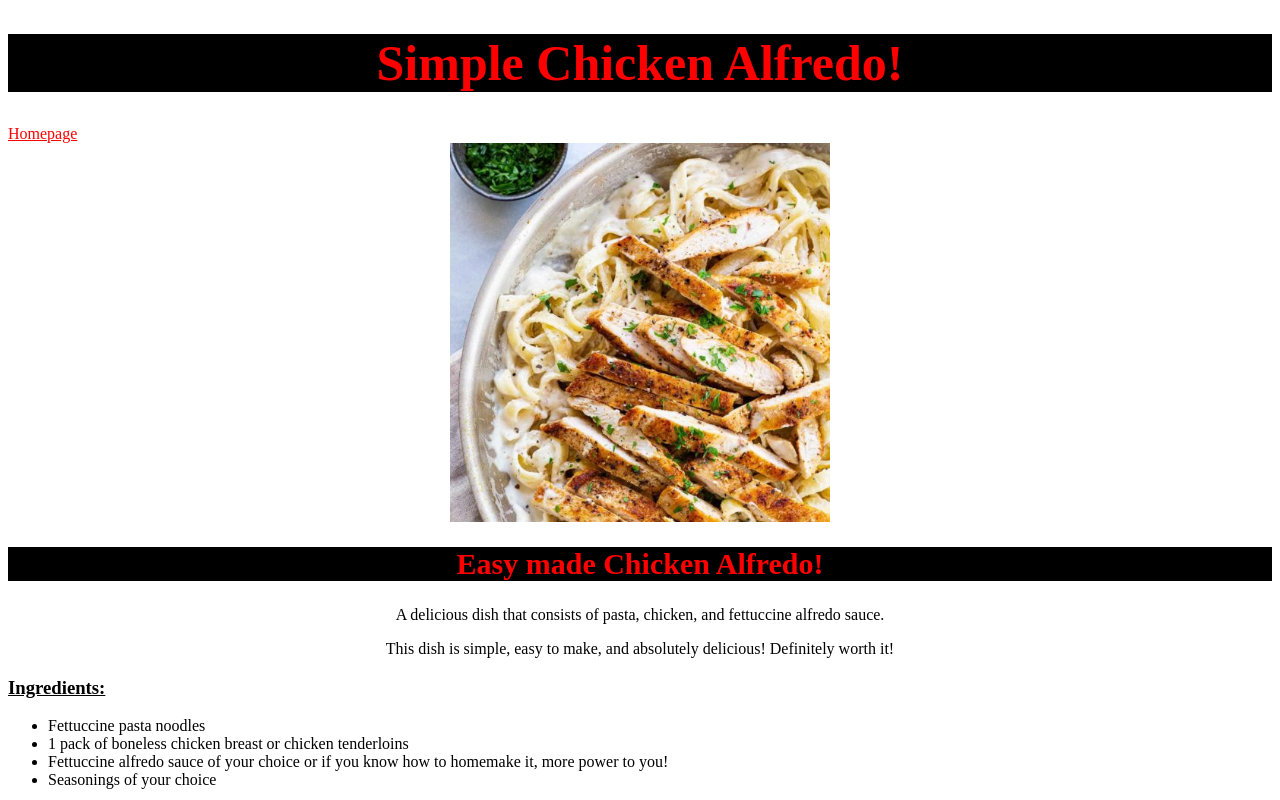
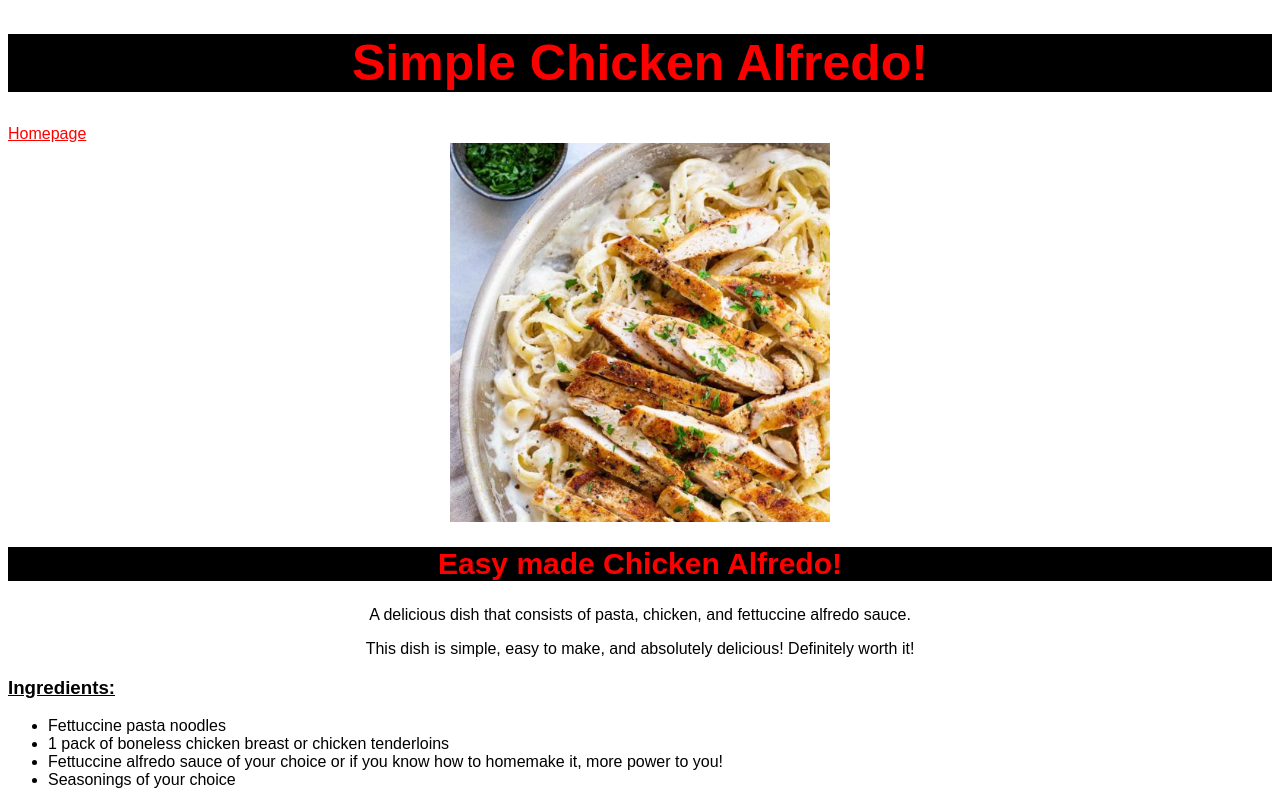
Before and after one commit to Phanxfire/odin-recipes, a plain HTML site: page recipes/Chicken-alfredo.html in a window 1280 px wide. Shown: the top 800 px of the page. Drawn offline with Linux system fonts and the light colour scheme.

```diff
--- a/recipes/Chicken-alfredo.css
+++ b/recipes/Chicken-alfredo.css
@@ -4,6 +4,7 @@
         background-color: black;
         color: red;
         font-size: 50px;
+    font-family: sans-serif;
         text-align: center;
 }
 
@@ -18,13 +19,28 @@
     background-color: black;
     color: red;
     font-size: 30px;
+    font-family: sans-serif;
     text-align: center;
+}
+
+.h3 {
+    font-family: sans-serif;
+}
+
+.h4 {
+    font-family: sans-serif;
+}
+
+.list {
+    font-family: sans-serif;
 }
 
 .p {
     text-align: center;
+    font-family: sans-serif;
 }
 
 .homepage {
     color: red;
+    font-family: sans-serif;
 }
--- a/recipes/Chicken-alfredo.html
+++ b/recipes/Chicken-alfredo.html
@@ -21,7 +21,7 @@
 
         <h3 class="h3"><u>Ingredients:</u></h3>
 
-        <ul>
+        <ul class="list">
             <li>Fettuccine pasta noodles</li>
             <li>1 pack of boneless chicken breast or chicken tenderloins</li>
             <li>Fettuccine alfredo sauce of your choice or if you know how to homemake it, more power to you!</li>
@@ -30,7 +30,7 @@
 
         <h4 class="h4"><u>Directions:</u></h4>
 
-        <ol>
+        <ol class="list">
             <li>Fill medium pot with water and bring to a boil</li>
             <li>Once water is boiling add in your pasta and cook until desired softness</li>
             <li>Now cook your chicken breast or tenderloins in a pan or skillet, season to taste, and <strong>FULLY</strong> cook them</li>
--- a/recipes/Frito-pie.css
+++ b/recipes/Frito-pie.css
@@ -4,6 +4,7 @@
     background-color: black;
     color: red;
     font-size: 50px;
+    font-family: sans-serif;
     text-align: center;
 }
 
@@ -11,6 +12,7 @@
     background-color: black;
     color: red;
     font-size: 30px;
+    font-family: sans-serif;
     text-align: center;
 }
 
@@ -25,8 +27,14 @@
 
 .p {
     text-align: center;
+    font-family: sans-serif;
+}
+
+.list {
+    font-family: sans-serif;
 }
 
 .homepage {
     color: red;
+    font-family: sans-serif;
 }
--- a/recipes/spaghetti.css
+++ b/recipes/spaghetti.css
@@ -4,6 +4,7 @@
     background-color: black;
     color: red;
     font-size: 50px;
+    font-family: sans-serif;
     text-align: center;
 }
 
@@ -18,18 +19,19 @@
     background-color: black;
     color: red;
     font-size: 30px;
-    text-align: center;
-}
+    font-family: sans-serif;
+    text-align: center;}
 
 .p {
     text-align: center;
+    font-family: sans-serif;
 }
 
 .list {
-    display: block;
-    text-align: left;
+    font-family: sans-serif;
 }
 
 .homepage {
     color: red;
+    font-family: sans-serif;
 }
--- a/styles.css
+++ b/styles.css
@@ -8,6 +8,7 @@
         background-color: red;
         color: white;
         font-size: 50px;
+    font-family: sans-serif;
         text-align: center;
 }
 
@@ -15,12 +16,14 @@
         background-color: red;
         color: white;
         font-size: 30px;
+    font-family: sans-serif;
         text-align: center;
 }
 
 .List {
       color: white;
       font-size: 20px;
+    font-family: sans-serif;
       text-align: center;
 }
 
@@ -28,6 +31,7 @@
       color: white;
       color: white;
       color: white;
+    font-family: sans-serif;
 }
 
 .img {
```
Also changed, not shown: recipes/Spaghetti.html (+1 -1 lines), recipes/Texas-style-frito-pie.html (+2 -2 lines).
